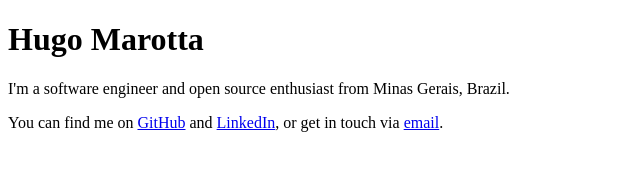
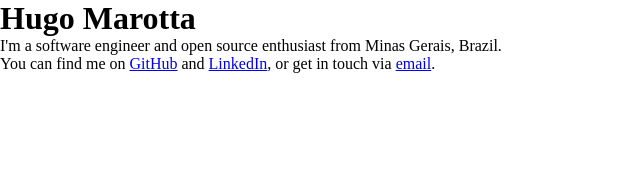
Before and after one commit to humtta/humtta-com, a website built with Parcel: page src/index.html in a window 1280 px wide. Shown: the whole page, without its empty margins (0-640 px from the left). Built offline with nearby package versions, Linux system fonts and the light colour scheme.

Commit message:
Add style reset

```diff
--- a/src/style.css
+++ b/src/style.css
@@ -1 +1,11 @@
 @import url("https://fonts.googleapis.com/css2?family=Inter:wght@500&display=swap");
+
+/* Reset */
+
+*,
+*::before,
+*::after {
+  margin: 0;
+  padding: 0;
+  box-sizing: border-box;
+}
```
